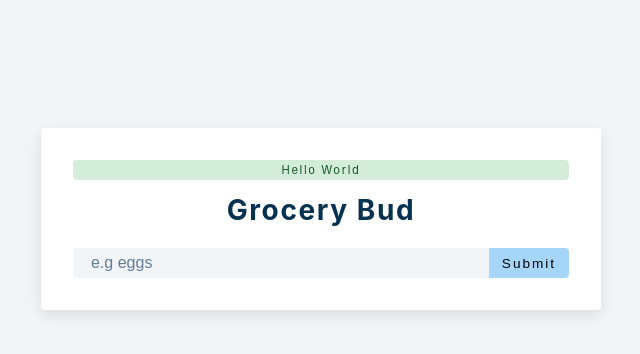
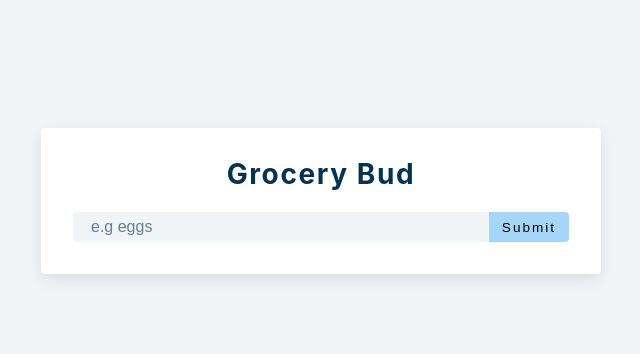
Before and after one commit to zainabturkmen/React-Projects, a React (Create React App) app in the folder react-projects-master/10-grocery-bud/setup/: page / in a window 1280 px wide. Shown: the top 354 px of the page, without its empty margins (319-959 px from the left). Built offline with nearby package versions, Linux system fonts and the light colour scheme; the HTML template or start-up script is replaced by a standard one.

Commit message:
grocery bud

```diff
--- a/react-projects-master/10-grocery-bud/setup/src/App.js
+++ b/react-projects-master/10-grocery-bud/setup/src/App.js
@@ -8,9 +8,9 @@ function App() {
   const [isEditing, setIsEditing] = useState(false);
   const [editID, setEditID] = useState(null);
   const [alert, setAlert] = useState({
-    show: true,
-    msg: "hello world",
-    type: "success",
+    show: false,
+    msg: "",
+    type: "",
   });
 
   const handleSubmit = (e) => {
```
